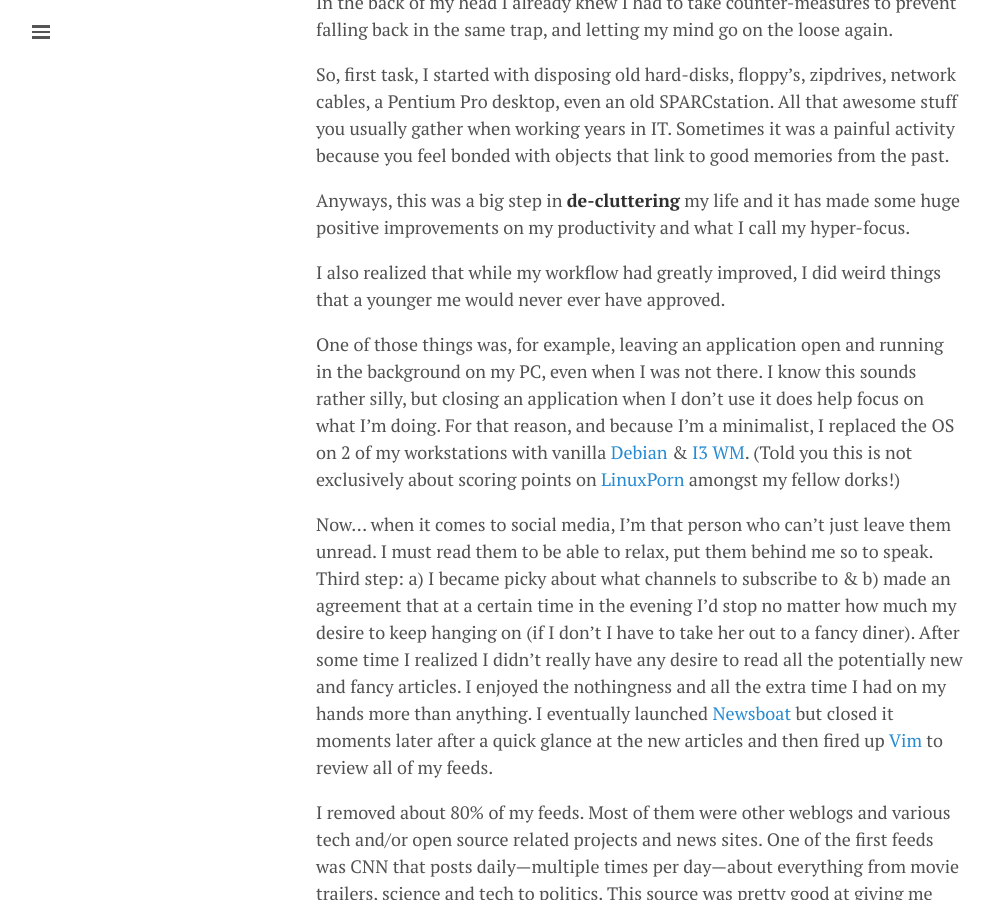
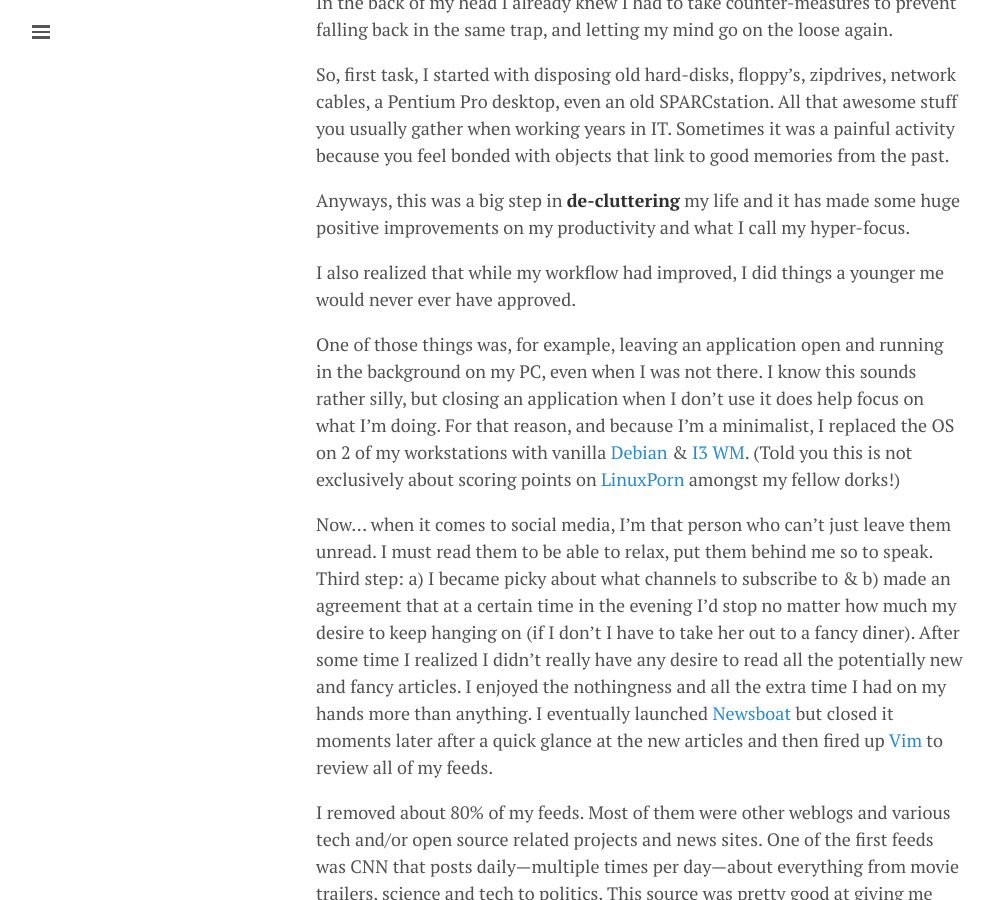
Before and after one commit to lgeurts/lgeurts.github.io, a Jekyll site: the page built from _posts/2021-11-09-why-i-decided-to-limit-my-social-presence.md, in a window 1280 px wide and 900 px high, scrolled down 868 px. Shown: the whole window, without its empty margins (0-994 px from the left). Built offline with Jekyll 4.4.1, drawn with Linux system fonts in a browser that asks for light colours; nearby versions of some CDN libraries; comment, search, counter and statistics services are not loaded.

Commit message:
Update 2021-11-09-why-i-decided-to-limit-my-social-presence.md

```diff
--- a/_posts/2021-11-09-why-i-decided-to-limit-my-social-presence.md
+++ b/_posts/2021-11-09-why-i-decided-to-limit-my-social-presence.md
@@ -22,7 +22,7 @@ So, first task, I started with disposing old hard-disks, floppy's, zipdrives, ne
 
 Anyways, this was a big step in **de-cluttering** my life and it has made some huge positive improvements on my productivity and what I call my hyper-focus.
 
-I also realized that while my workflow had greatly improved, I did weird things that a younger me would never ever have approved.
+I also realized that while my workflow had improved, I did things a younger me would never ever have approved.
 
 One of those things was, for example, leaving an application open and running in the background on my PC, even when I was not there. I know this sounds rather silly, but closing an application when I don’t use it does help focus on what I’m doing. For that reason, and because I'm a minimalist, I replaced the OS on 2 of my workstations with vanilla [Debian](https://www.debian.org/) & [I3 WM](https://i3wm.org/). (Told you this is not exclusively about scoring points on [LinuxPorn](https://www.reddit.com/r/LinuxPorn/) amongst my fellow dorks!)
 
```
